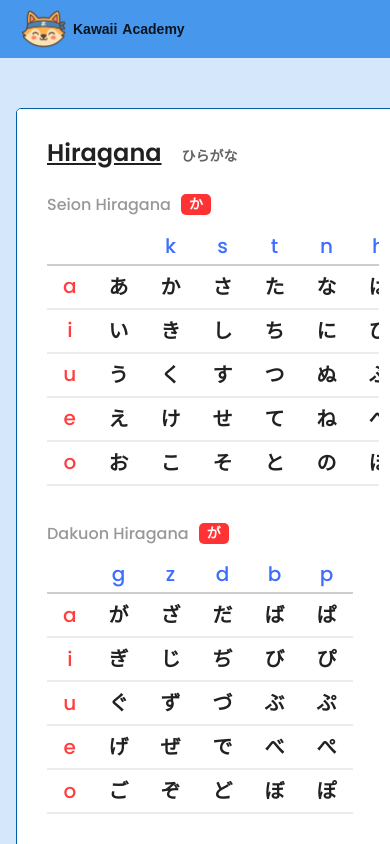
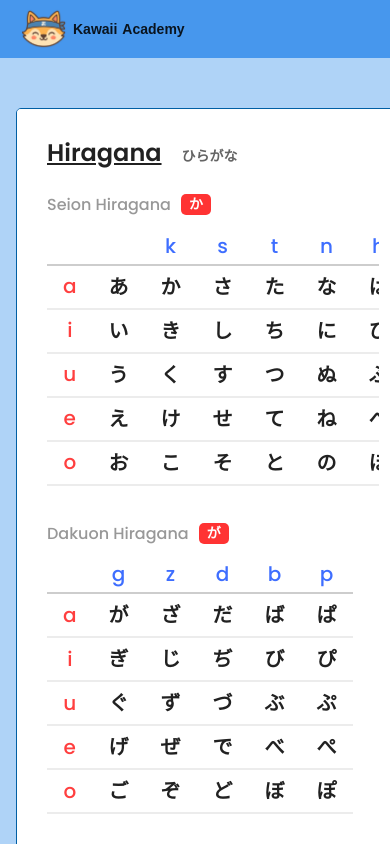
Before and after one commit to estebanT96/kawaii-academy, a React (Vite) app: page /learn in a window 390 px wide. Shown: the top 844 px of the page. Built offline with nearby package versions, Linux system fonts and the light colour scheme; a web font is replaced by a local one.

Commit message:
Mobile layout test again

```diff
--- a/src/pages/Learn.tsx
+++ b/src/pages/Learn.tsx
@@ -5,12 +5,12 @@ import WordLearnSection from "../components/WordLearnSection";
 import KatakanaLearnSection from "../components/KatakanaLearnSection";
 
 const Learn = () => (
-  <Container sx={{ paddingTop: "50px"}}>
+  <Container maxWidth="lg" sx={{ paddingTop: "50px", background: "#4797ed43" }}>
     <LearnContainer>
       <Box
         sx={{
           maxWidth: "1000px",
-          width: "auto",
+          width: "100%",
           margin: "0 auto",
           border: "1px solid rgb(0, 95, 164)",
           borderRadius: "5px",
```
